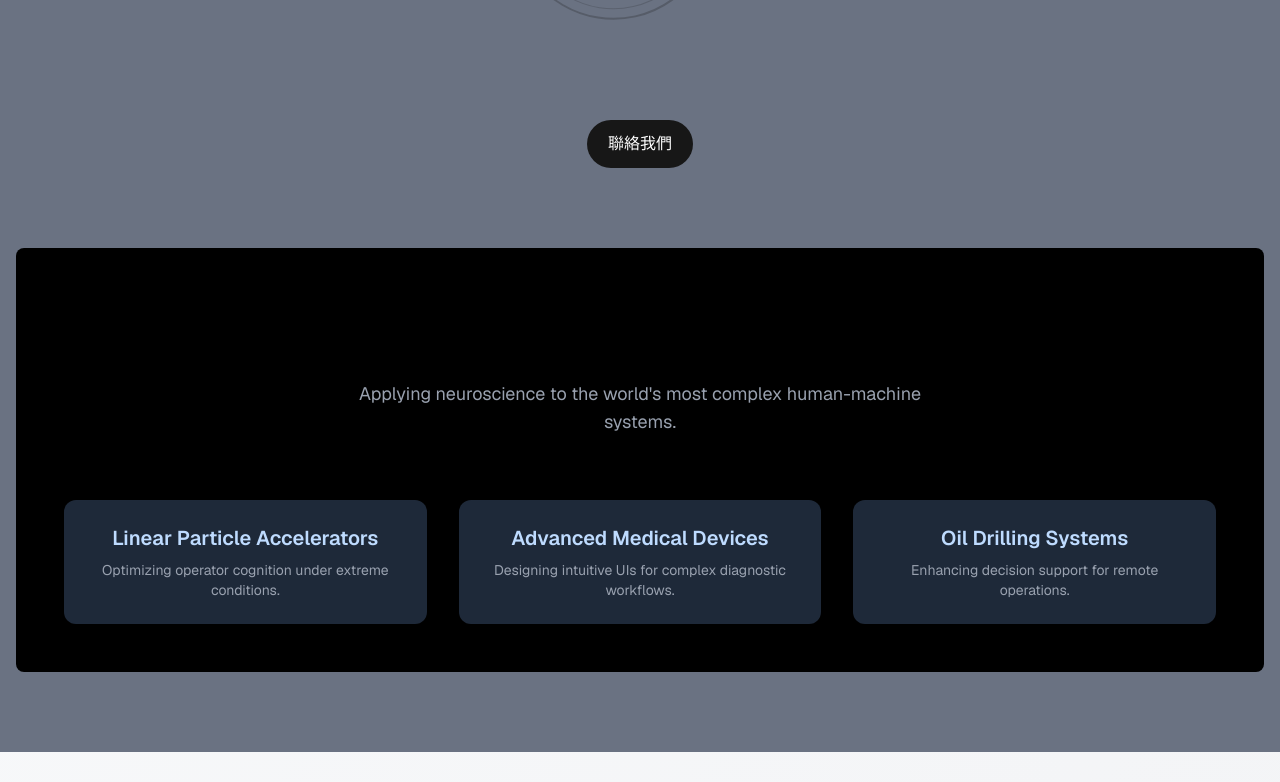
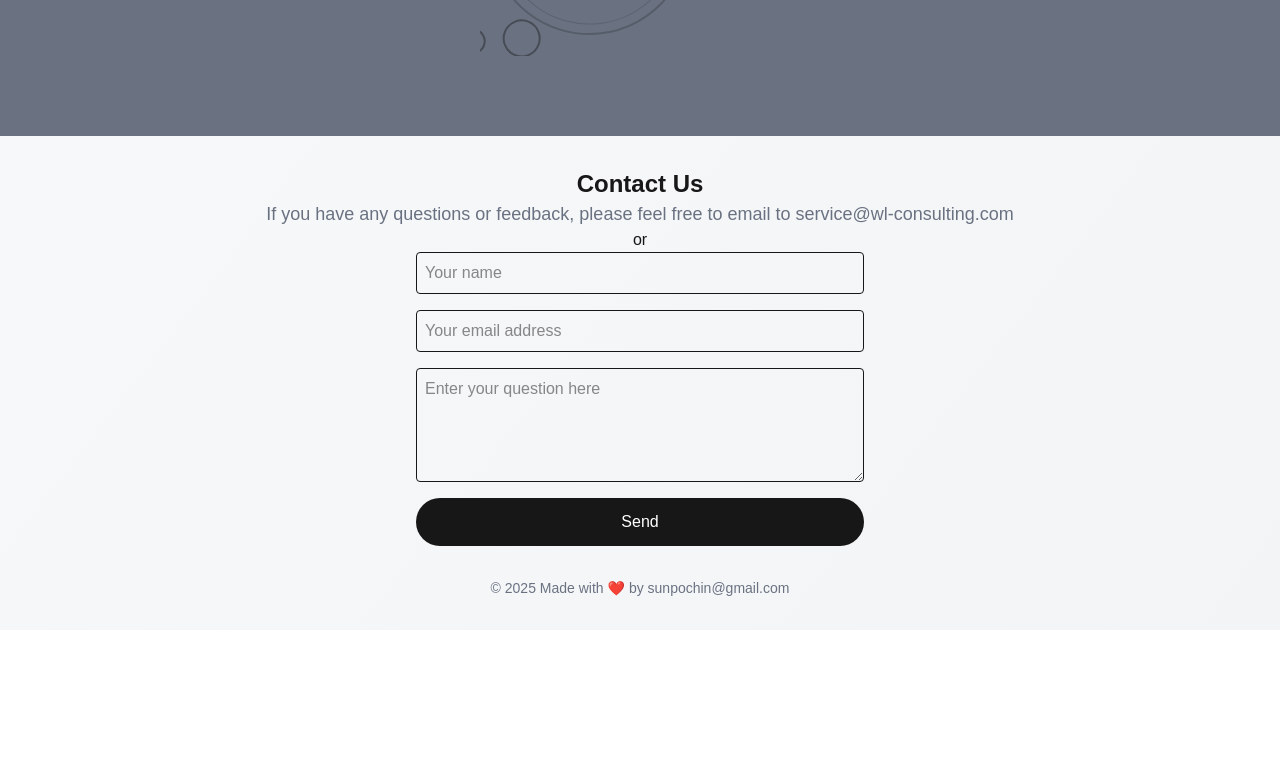
Before and after one commit to sunpochin/cogniscient, a Next.js app: page / in a window 1280 px wide. Shown: the part 1060-1842 px from the top of the page. After the commit the page ends 1690 px from the top, so only its background shows below. Built offline with nearby package versions, Linux system fonts and the light colour scheme.

Commit message:
fix: fix main page

```diff
--- a/src/app/page.tsx
+++ b/src/app/page.tsx
@@ -61,60 +61,6 @@ export default function Home() {
 
             {/* 複雜機械 3D 旋轉裝置 */}
             <MechanicalDevice size={320} />
-
-            <div className="flex gap-4 items-center flex-col sm:flex-row mt-8">
-              <a
-                className="rounded-full border border-solid border-transparent transition-colors flex items-center justify-center bg-foreground text-background gap-2 hover:bg-[#383838] dark:hover:bg-[#ccc] font-medium text-sm sm:text-base h-10 sm:h-12 px-4 sm:px-5"
-                href="/contact"
-              >
-                聯絡我們
-              </a>
-            </div>
-
-            {/* Hero Section */}
-            <section className="bg-black text-white w-full rounded-lg p-12 mt-12">
-              <div className="flex flex-col justify-center items-center text-center">
-                <h1 className="text-4xl md:text-6xl font-bold tracking-widest text-blue-300 hero-text mb-6">
-                  {'COGNITIVE INTERFACE'.split('').map((letter, index) => (
-                    <span key={index} className="inline-block opacity-0">
-                      {letter === ' ' ? '\u00A0' : letter}
-                    </span>
-                  ))}
-                </h1>
-                <p className="text-gray-400 max-w-xl text-lg">
-                  Applying neuroscience to the world&apos;s most complex
-                  human-machine systems.
-                </p>
-              </div>
-
-              {/* Use Cases Section */}
-              <div className="grid md:grid-cols-3 gap-8 mt-16">
-                <div className="bg-gray-800 p-6 rounded-xl shadow-md hover:shadow-xl transition">
-                  <h2 className="text-xl font-semibold text-blue-200">
-                    Linear Particle Accelerators
-                  </h2>
-                  <p className="text-sm text-gray-400 mt-2">
-                    Optimizing operator cognition under extreme conditions.
-                  </p>
-                </div>
-                <div className="bg-gray-800 p-6 rounded-xl shadow-md hover:shadow-xl transition">
-                  <h2 className="text-xl font-semibold text-blue-200">
-                    Advanced Medical Devices
-                  </h2>
-                  <p className="text-sm text-gray-400 mt-2">
-                    Designing intuitive UIs for complex diagnostic workflows.
-                  </p>
-                </div>
-                <div className="bg-gray-800 p-6 rounded-xl shadow-md hover:shadow-xl transition">
-                  <h2 className="text-xl font-semibold text-blue-200">
-                    Oil Drilling Systems
-                  </h2>
-                  <p className="text-sm text-gray-400 mt-2">
-                    Enhancing decision support for remote operations.
-                  </p>
-                </div>
-              </div>
-            </section>
           </main>
         )
       case 'mechanical':
--- a/src/components/ContactUs.tsx
+++ b/src/components/ContactUs.tsx
@@ -30,7 +30,13 @@ const ContactUs = () => {
   }
 
   return (
-    <section className="flex justify-center items-center mt-8">
+    <section className="flex flex-col justify-center items-center mt-8">
+      <h2 className="text-2xl font-bold">Contact Us</h2>
+      <p className="text-lg text-gray-500 dark:text-gray-400">
+        If you have any questions or feedback, please feel free to email to{' '}
+        <a href="mailto:service@wl-consulting.com">service@wl-consulting.com</a>
+      </p>
+      <p>or</p>
       <form onSubmit={handleSubmit} className="w-full max-w-md">
         <div className="flex flex-col space-y-4">
           <input
--- a/src/components/Navbar.tsx
+++ b/src/components/Navbar.tsx
@@ -9,7 +9,6 @@ interface NavbarProps {
 
 export default function Navbar({ activeTab, onTabChange }: NavbarProps) {
   const tabs = [
-    { id: 'home', label: 'Home', icon: '🏠' },
     { id: 'mechanical', label: 'Mechanical Device', icon: '⚙️' },
     { id: 'particle', label: 'Particle System', icon: '🔬' },
     { id: 'neural', label: 'Neural Network', icon: '🧠' },
```
